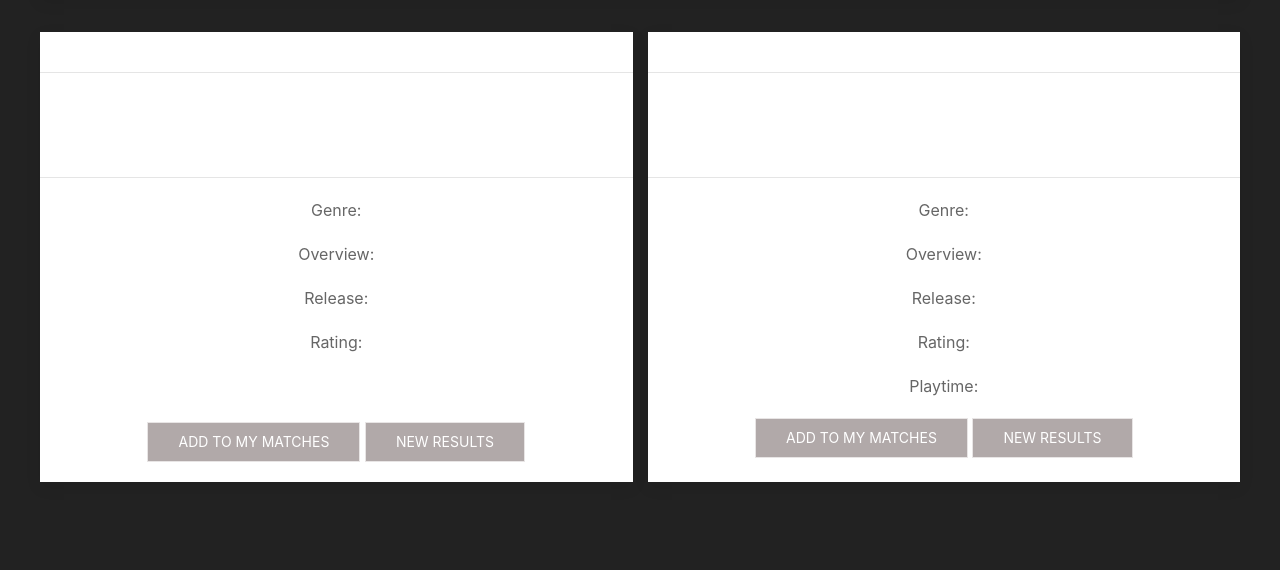
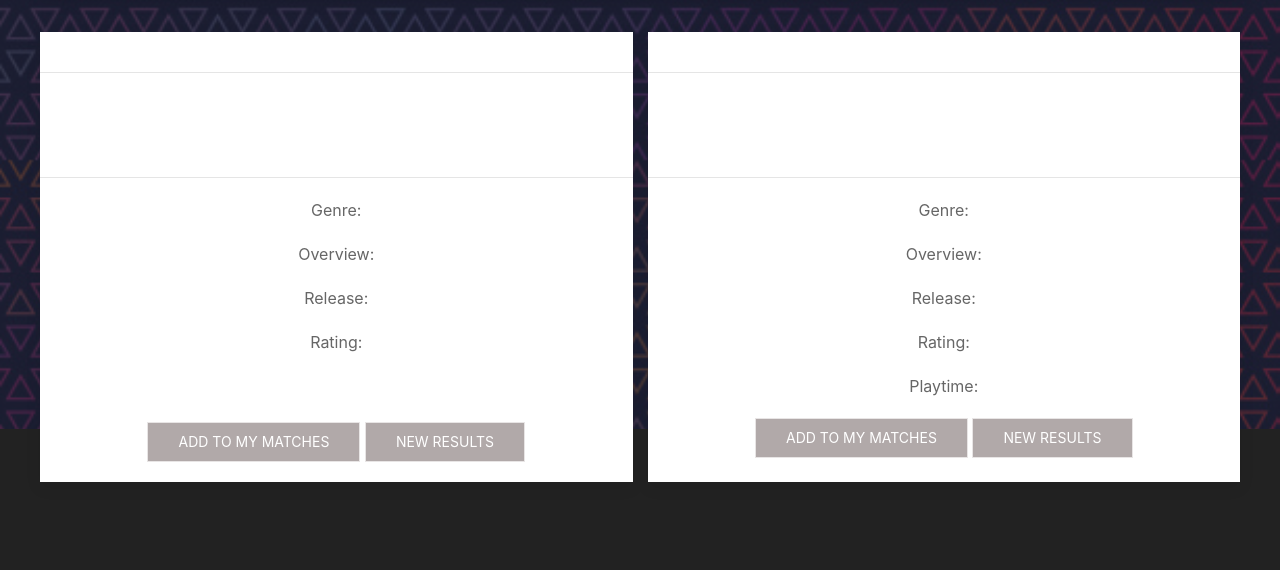
Before and after one commit to TommyWillen/Gameflix, a plain HTML site: page assets/pages/results.html in a window 1280 px wide. Shown: the part 371-941 px from the top of the page. Drawn offline with nearby package versions, Linux system fonts and the light colour scheme; a web font is replaced by a local one.

Commit message:
added amber's overlay div to results.html because her command line is being a bitch

```diff
--- a/assets/pages/results.html
+++ b/assets/pages/results.html
@@ -18,6 +18,7 @@
 </head>
 
 <body data-src="assets/img/film.jpg" class="uk-background-secondary uk-light uk-padding">
+  <div class="overlay"></div>
   <div class="uk-position-top">
     <nav class="uk-navbar-container uk-navbar-transparent uk-sticky" uk-navbar>
       <div class="uk-navbar-left">
--- a/assets/stylesheets/style.css
+++ b/assets/stylesheets/style.css
@@ -9,7 +9,7 @@ body {
 .overlay {
   background: url("../img/bg.2.png");
   background-size: contain;
-  position: absolute;
+  position: fixed;
   height: 100% !important;
   width: 100%;
   opacity: 0.25;
```
